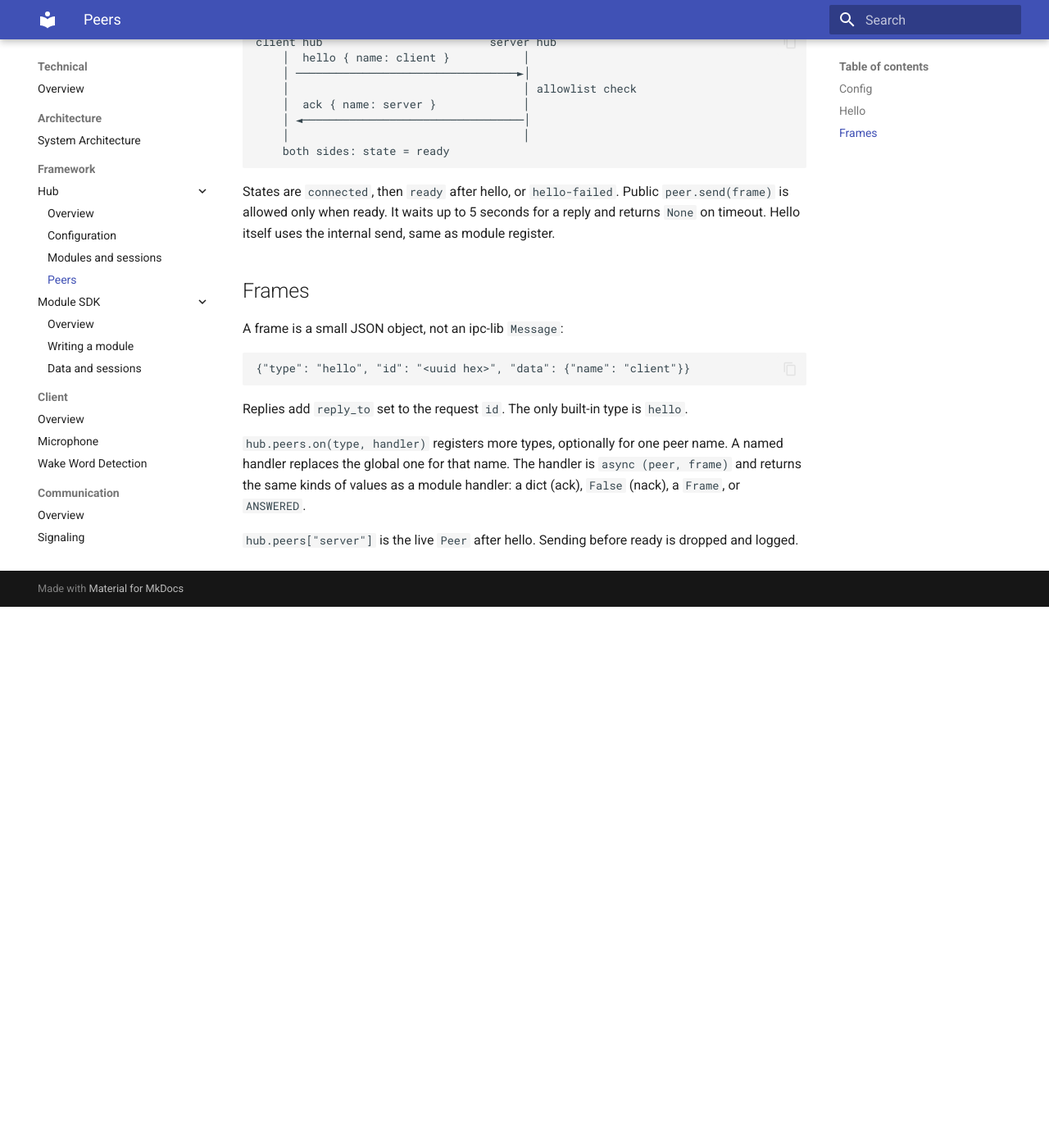
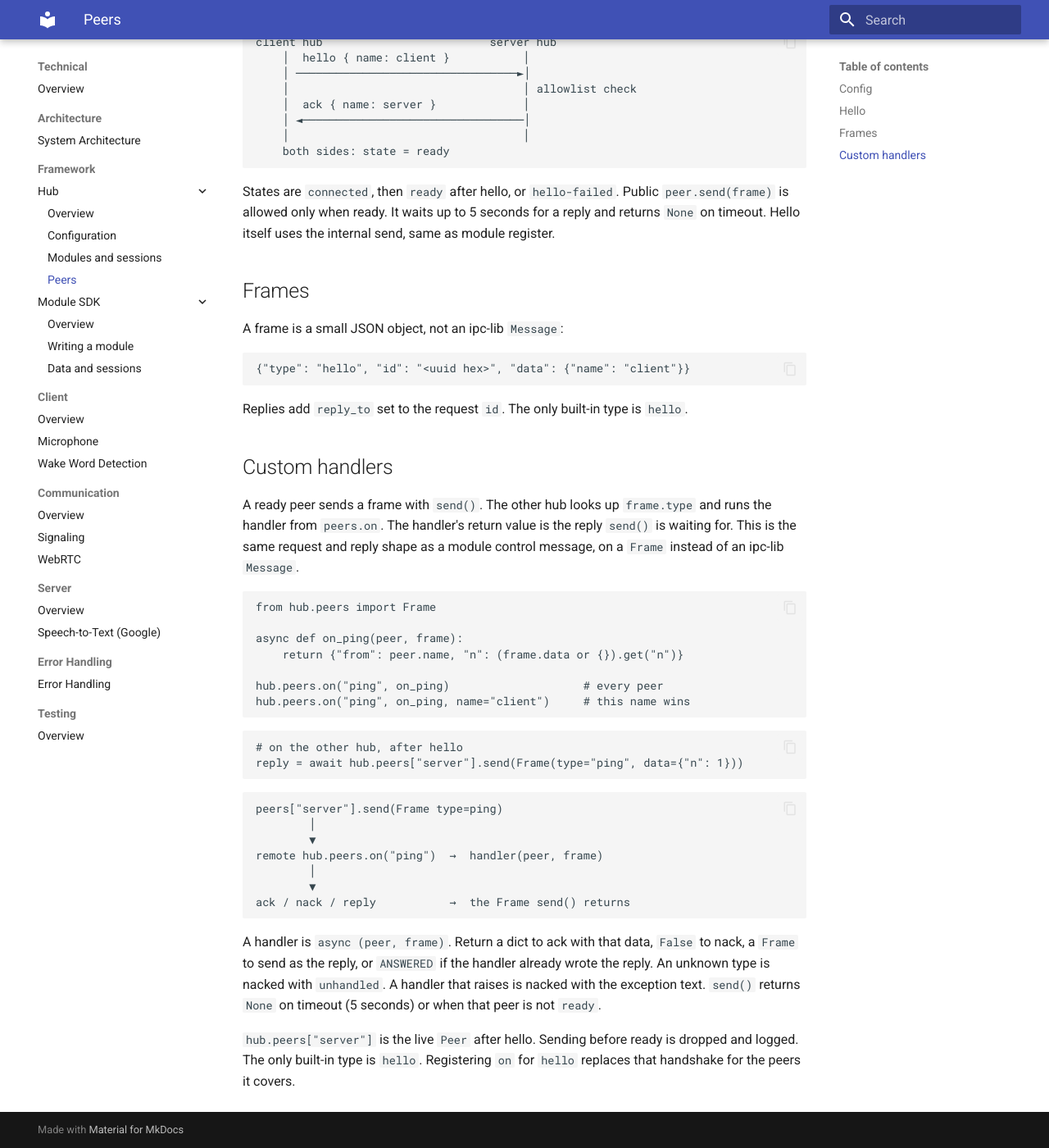
Before and after one commit to FOSIA-project/docs, an MkDocs documentation site: the page built from docs/technical/framework/hub/peers.md, in a window 1280 px wide and 1400 px high, scrolled down 1282 px. Shown: the whole window at 82% size. Built offline with MkDocs 1.6.1 and Material for MkDocs 9.7.7, drawn with Linux system fonts in a browser that asks for light colours; before the commit the page ends 2022 px from its top, so only the background shows below that.

Commit message:
framework: add docs for sending custom messages

````diff
--- a/docs/technical/framework/hub/peers.md
+++ b/docs/technical/framework/hub/peers.md
@@ -62,6 +62,35 @@ A frame is a small JSON object, not an ipc-lib `Message`:
 
 Replies add `reply_to` set to the request `id`. The only built-in type is `hello`.
 
-`hub.peers.on(type, handler)` registers more types, optionally for one peer name. A named handler replaces the global one for that name. The handler is `async (peer, frame)` and returns the same kinds of values as a module handler: a dict (ack), `False` (nack), a `Frame`, or `ANSWERED`.
+## Custom handlers
 
-`hub.peers["server"]` is the live `Peer` after hello. Sending before ready is dropped and logged.
+A ready peer sends a frame with `send()`. The other hub looks up `frame.type` and runs the handler from `peers.on`. The handler's return value is the reply `send()` is waiting for. This is the same request and reply shape as a module control message, on a `Frame` instead of an ipc-lib `Message`.
+
+```python
+from hub.peers import Frame
+
+async def on_ping(peer, frame):
+    return {"from": peer.name, "n": (frame.data or {}).get("n")}
+
+hub.peers.on("ping", on_ping)                    # every peer
+hub.peers.on("ping", on_ping, name="client")     # this name wins
+```
+
+```python
+# on the other hub, after hello
+reply = await hub.peers["server"].send(Frame(type="ping", data={"n": 1}))
+```
+
+```text
+peers["server"].send(Frame type=ping)
+        │
+        ▼
+remote hub.peers.on("ping")  →  handler(peer, frame)
+        │
+        ▼
+ack / nack / reply           →  the Frame send() returns
+```
+
+A handler is `async (peer, frame)`. Return a dict to ack with that data, `False` to nack, a `Frame` to send as the reply, or `ANSWERED` if the handler already wrote the reply. An unknown type is nacked with `unhandled`. A handler that raises is nacked with the exception text. `send()` returns `None` on timeout (5 seconds) or when that peer is not `ready`.
+
+`hub.peers["server"]` is the live `Peer` after hello. Sending before ready is dropped and logged. The only built-in type is `hello`. Registering `on` for `hello` replaces that handshake for the peers it covers.
````
Also changed, not shown: docs/technical/framework/hub/modules.md (+24 -4 lines), docs/technical/framework/module-sdk/index.md (+20 -1 lines).
